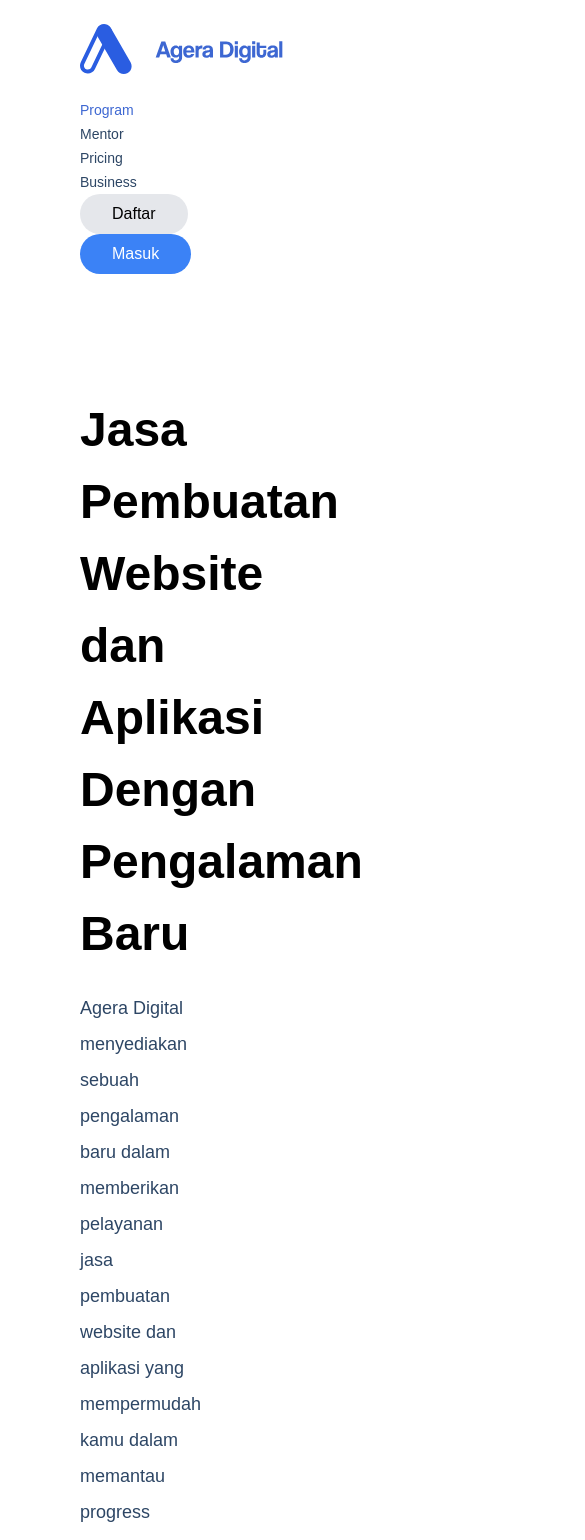
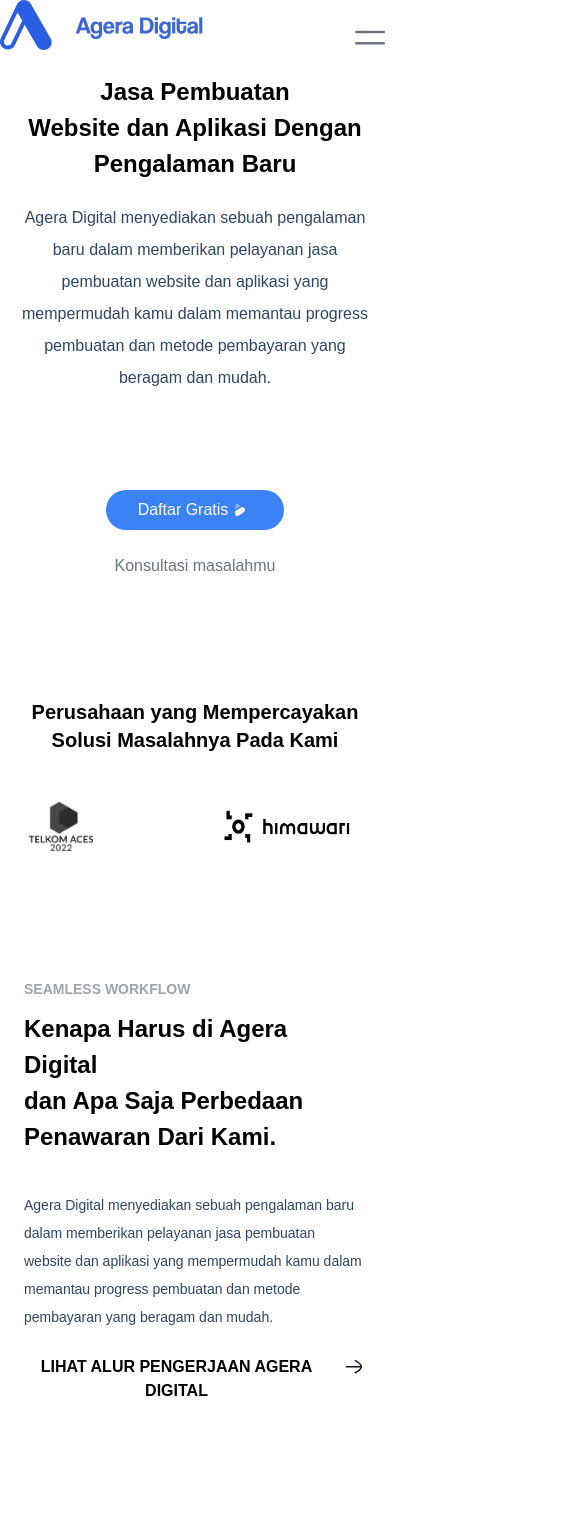
Before and after one commit to anggiwahyuu/agera-digital-website, a Vue app: page / in a window 390 px wide. Shown: the top 1540 px of the page, 585 px wide, since content can reach past the window. Built offline with nearby package versions, Linux system fonts and the light colour scheme.

Commit message:
add responsive to homepage

```diff
--- a/src/assets/css/index.css
+++ b/src/assets/css/index.css
@@ -14,6 +14,10 @@ body {
 
 .text-softblue {
     color: #2D4665;
+}
+
+.bg-softblue {
+    background: #3D67D2;
 }
 
 #app {
--- a/src/components/FooterSection.vue
+++ b/src/components/FooterSection.vue
@@ -1,10 +1,10 @@
 <template>
-    <div class="mt-32">
-        <div class="md:flex mx-24 my-14">
+    <div class="md:mt-32 mt-48">
+        <div class="md:flex md:mx-24 md:my-14 mx-12">
             <div>
-                <img class="w-full" src="../assets/images/logo_agera.svg" alt="" rel="preload">
+                <img class="md:w-full" src="../assets/images/logo_agera.svg" alt="" rel="preload">
             </div>
-            <ul class="ml-32">
+            <ul class="md:ml-32 md:mt-0 mt-16">
                 <li class="text-black font-medium text-lg">Navigasi</li>
                 <li class="text-base text-softblue mt-4 hover:underline">
                     <router-link to="/">Layanan Kami</router-link>
@@ -16,7 +16,7 @@
                     <router-link to="/">Karya Kami</router-link>
                 </li>
             </ul>
-            <ul class="ml-32">
+            <ul class="md:ml-32 md:mt-0 mt-16">
                 <li class="text-black font-medium text-lg">Bantuan</li>
                 <li class="text-base text-softblue mt-4 hover:underline">
                     <router-link to="/">Konsultasi</router-link>
@@ -31,7 +31,7 @@
                     <router-link to="/">Pembayaran</router-link>
                 </li>
             </ul>
-            <ul class="ml-32">
+            <ul class="md:ml-32 md:mt-0 mt-16">
                 <li class="text-black font-medium text-lg">Member Area</li>
                 <li class="text-base text-softblue mt-4 hover:underline">
                     <router-link to="/">Hak Pembeli Jasa</router-link>
@@ -44,7 +44,7 @@
                 </li>
             </ul>
         </div>
-        <div class="text-base text-center text-softblue flex flex-col justify-center h-14 border-t mx-24">
+        <div class="text-base text-center text-softblue flex flex-col justify-center h-14 border-t md:mx-24 md:mt-0 mt-20 mx-12">
             <p>Copyright &copy; 2022 Agera Digital</p>
         </div>
     </div>
--- a/src/components/HomeFirstBannerSection.vue
+++ b/src/components/HomeFirstBannerSection.vue
@@ -1,22 +1,22 @@
 <template>
-    <div class="md:flex justify-between px-20">
-        <div class="w-5/12 h-auto rounded-3xl p-8 bg-custom">
+    <div class="md:flex justify-between md:px-20 px-8 md:mb-0 mb-10">
+        <div class="md:w-5/12 h-auto rounded-3xl p-8 bg-custom md:mb-0 mb-10">
             <img src="../assets/images/Category.svg" alt="" rel="preload">
             <h3 class="ml-1 mt-7 font-semibold text-gray-400 text-xs">MEMBER AREA</h3>
             <h2 class="text-lg ml-1 mt-1 font-bold text-white">Pemantauan Project dengan Member Area</h2>
             <p class="w-full ml-1 mt-1 text-xs text-white">Kamu dapat memantau progress project dengan cepat melalui member area yang sudah kami siapkan, di dalam member area kamu dapat menghubungi tim professional untuk mengetahui lebih detail. Kami juga menyediakan tempat untuk melihat semua dokumen - dokumen kita saat pengerjaan seperti MOU dsb.</p>
-            <button class="mb-6 text-white bg-white hover:bg-gray-400 duration-300 bg-opacity-20 backdrop-blur-sm px-5 py-2 mt-8 rounded-full md:flex">Learn More <img class="ml-3" src="../assets/images/arrow-down-2.png" alt=""> </button>
+            <button class="mb-6 text-white bg-white hover:bg-gray-400 duration-300 bg-opacity-20 backdrop-blur-sm px-5 py-2 mt-8 rounded-full flex">Learn More <img class="ml-3" src="../assets/images/arrow-down-2.png" alt=""> </button>
         </div>
-        <div class="w-1/4 h-auto bg-white border-2 border-gray-300 rounded-3xl p-8">
+        <div class="md:w-1/4 h-auto bg-white border-2 border-gray-300 rounded-3xl p-8 md:mb-0 mb-10">
             <img src="../assets/images/wallet.svg" alt="" rel="preload">
-            <div class="md:flex justify-between mt-40">
+            <div class="flex justify-between mt-40">
                 <p class="font-semibold w-2/3">Metode Pembayaran yang Fleksibel</p>
                 <img src="../assets/images/arrow-right.svg" alt="">
             </div>
         </div>
-        <div class="w-1/4 h-auto bg-white border-2 border-gray-300 rounded-3xl p-8">
+        <div class="md:w-1/4 h-auto bg-white border-2 border-gray-300 rounded-3xl p-8 md:mb-0 mb-10">
             <img src="../assets/images/time_circle.svg" alt="" rel="preload">
-            <div class="md:flex justify-between mt-40">
+            <div class="flex justify-between mt-40">
                 <p class="font-semibold w-1/2">Ketat Terhadap Deadline</p>
                 <img src="../assets/images/arrow-right.svg" alt="">
             </div>
--- a/src/components/HomeFirstSection.vue
+++ b/src/components/HomeFirstSection.vue
@@ -1,8 +1,8 @@
 <template>
-    <div class="w-full">
-      <h2 class="font-semibold text-center text-xl">Perusahaan yang Mempercayakan Solusi Masalahnya Pada Kami</h2>
-      <div class="slider overflow-hidden mx-28 my-16">
-        <div class="md:flex justify-between animate-track">
+    <div class="w-full md:mb-0 mb-32">
+      <h2 class="font-semibold text-center text-xl md:mx-0 mx-4">Perusahaan yang Mempercayakan Solusi Masalahnya Pada Kami</h2>
+      <div class="slider overflow-hidden md:mx-28 mx-2 md:my-16 my-12">
+        <div class="flex justify-between animate-track">
           <img class="w-32 animate" src="../assets/images/himawari.png" alt="" rel="preload">
           <img class="w-16 animate" src="../assets/images/logo_taces_black.png" alt="" rel="preload">
           <img class="w-32 animate" src="../assets/images/himawari.png" alt="" rel="preload">
--- a/src/components/HomeHeader.vue
+++ b/src/components/HomeHeader.vue
@@ -1,15 +1,15 @@
 <template>
-    <div class="md:flex px-20 py-24">
-        <div class="w-1/2">
-            <h1 class="text-5xl font-semibold w-full leading-normal">Jasa Pembuatan <br> Website dan Aplikasi Dengan Pengalaman Baru</h1>
-            <p class="text-lg w-11/12 text-softblue leading-loose pt-5">Agera Digital menyediakan sebuah pengalaman baru dalam memberikan pelayanan jasa pembuatan website dan aplikasi yang mempermudah kamu dalam memantau progress pembuatan dan metode pembayaran yang beragam dan mudah.</p>
-            <div class="md:flex pt-8">
-                <button class="bg-blue-500 hover:bg-blue-700 duration-300 font-sm text-white rounded-full py-2 px-8 md:flex">Daftar Gratis <span> <img src="../assets/images/arrow-down-2.png" alt=""> </span> </button>
-                <button class="hover:text-black hover:underline duration-300 font-sm text-gray-500 py-2 px-8">Konsultasi masalahmu</button>
+    <div class="md:flex md:px-20 md:py-24">
+        <div class="md:w-1/2 md:px-0 px-5">
+            <h1 class="md:text-left text-center md:text-5xl text-2xl font-semibold w-full leading-normal">Jasa Pembuatan <br> Website dan Aplikasi Dengan Pengalaman Baru</h1>
+            <p class="md:text-left text-center md:text-lg text-base md:w-11/12 text-softblue leading-loose pt-5">Agera Digital menyediakan sebuah pengalaman baru dalam memberikan pelayanan jasa pembuatan website dan aplikasi yang mempermudah kamu dalam memantau progress pembuatan dan metode pembayaran yang beragam dan mudah.</p>
+            <div class="flex md:flex-row flex-col items-center w-full md:my-0 my-24 mx-auto md:pt-8">
+                <button class="bg-blue-500 hover:bg-blue-700 duration-300 font-sm text-white rounded-full py-2 px-8 flex">Daftar Gratis <span> <img src="../assets/images/arrow-down-2.png" alt=""> </span> </button>
+                <button class="hover:text-black hover:underline duration-300 md:text-left font-sm text-gray-500 md:py-2 py-6 md:px-8">Konsultasi masalahmu</button>
             </div>
         </div>
-        <div class="w-1/2">
-            <img src="../assets/images/hero_image.png" class="pl-10 pt-14" alt="" rel="preload">
+        <div class="w-1/2 md:block hidden">
+            <img src="../assets/images/hero_image.png" class="pl-10 pt-14 md:block hidden" alt="" rel="preload">
         </div>
     </div>
 </template>
--- a/src/components/HomeSecondSection.vue
+++ b/src/components/HomeSecondSection.vue
@@ -1,11 +1,11 @@
 <template>
-    <div class="py-20 px-20">
+    <div class="md:py-20 md:px-20 px-6">
         <h3 class="font-semibold text-gray-400 text-sm mb-3">SEAMLESS WORKFLOW</h3>
         <div class="md:flex">
-            <h1 class="font-bold text-black text-3xl w-5/12 leading-normal">Kenapa Harus di Agera Digital <br> dan Apa Saja Perbedaan <br> Penawaran Dari Kami.</h1>
-            <div class="w-7/12">
-                <p class="text-softblue leading-loose">Agera Digital menyediakan sebuah pengalaman baru dalam memberikan pelayanan jasa pembuatan website dan aplikasi yang mempermudah kamu dalam memantau progress pembuatan dan metode pembayaran yang beragam dan mudah.</p>
-                <button class="font-sm font-bold text-black py-2 mt-4 md:flex">LIHAT ALUR PENGERJAAN AGERA DIGITAL <img class="ml-3" src="../assets/images/arrow-right.svg" alt=""> </button>
+            <h1 class="font-bold text-black md:text-3xl text-2xl md:w-5/12 leading-normal">Kenapa Harus di Agera Digital <br> dan Apa Saja Perbedaan <br> Penawaran Dari Kami.</h1>
+            <div class="md:w-7/12 md:my-0 my-9 md:mb-0 mb-36">
+                <p class="text-softblue md:text-base text-sm leading-loose">Agera Digital menyediakan sebuah pengalaman baru dalam memberikan pelayanan jasa pembuatan website dan aplikasi yang mempermudah kamu dalam memantau progress pembuatan dan metode pembayaran yang beragam dan mudah.</p>
+                <button class="font-sm font-bold text-black py-2 mt-4 flex">LIHAT ALUR PENGERJAAN AGERA DIGITAL <img class="ml-3" src="../assets/images/arrow-right.svg" alt=""> </button>
             </div>
         </div>
     </div>
--- a/src/components/NavBar.vue
+++ b/src/components/NavBar.vue
@@ -1,20 +1,35 @@
 <template>
-    <nav class="bg-white text-black px-20 py-6">
-        <div class="md:flex justify-between items-center">
-            <div class="md:flex">
-                <router-link to="/" class="mr-12">
+    <nav class="bg-white text-black md:px-20 md:py-6">
+        <div class="flex justify-between items-center">
+            <div class="md:flex items-center">
+                <router-link to="/" class="w-52 mr-12 items-center">
                     <img src="../assets/images/logo_agera.svg" alt="" rel="preload">
                 </router-link>
-                <ul class="md:flex md:items-center">
+                <ul class="hidden md:flex md:items-center">
                     <li class="md:mx-4" v-for="item in items" :key="item.id">
                         <router-link :to="item.link" class="text-sm duration-300">{{item.menu}}</router-link>
                     </li>
                 </ul>
             </div>
-            <div>
+            <div class="hidden md:flex">
                 <router-link to="/register"><button class="bg-gray-200 hover:bg-blue-500 hover:text-white duration-300 font-sm text-black rounded-full py-2 px-8 mr-4">Daftar</button></router-link>
                 <router-link to="/login"><button class="bg-blue-500 hover:bg-blue-700 duration-300 font-sm text-white rounded-full py-2 px-8">Masuk</button></router-link>
             </div>
+
+            <div class="md:hidden flex items-center">
+                <button @click="showMobileMenu = !showMobileMenu">
+                    <svg xmlns="http://www.w3.org/2000/svg" viewBox="0 0 24 24" fill="currentColor" class="w-10 h-14 text-gray-500">
+                        <path fill-rule="evenodd" d="M3 9a.75.75 0 01.75-.75h16.5a.75.75 0 010 1.5H3.75A.75.75 0 013 9zm0 6.75a.75.75 0 01.75-.75h16.5a.75.75 0 010 1.5H3.75a.75.75 0 01-.75-.75z" clip-rule="evenodd" />
+                    </svg>
+                </button>
+            </div>
+        </div>
+        <div v-show="showMobileMenu">
+            <ul class="md:hidden">
+                <li class="md:mx-4" v-for="item in items" :key="item.id">
+                    <router-link :to="item.link" class="text-sm duration-300">{{item.menu}}</router-link>
+                </li>
+            </ul>
         </div>
     </nav>
 </template>
@@ -35,3 +50,9 @@ export default {
     }
 }
 </script>
+
+<script setup>
+import { ref } from "vue"
+
+const showMobileMenu = ref(false)
+</script>
```
Also changed, not shown: src/components/HomeSecondBannerSection.vue (+20 -22 lines), 35 other files (tests, documents, lock files or other folders).
